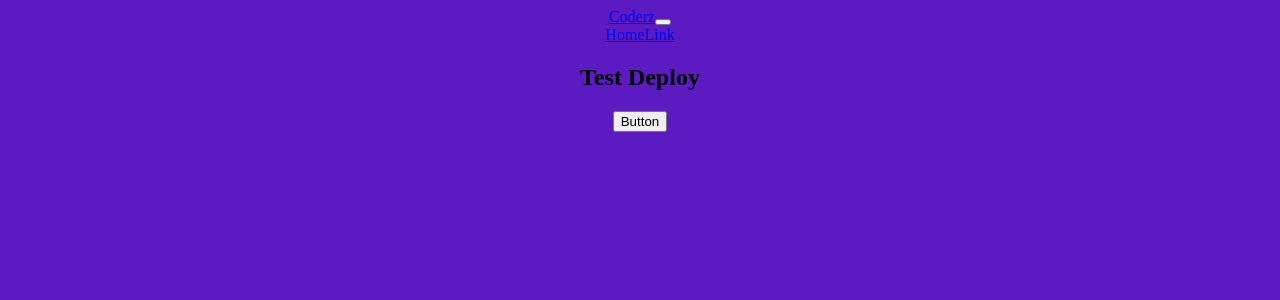
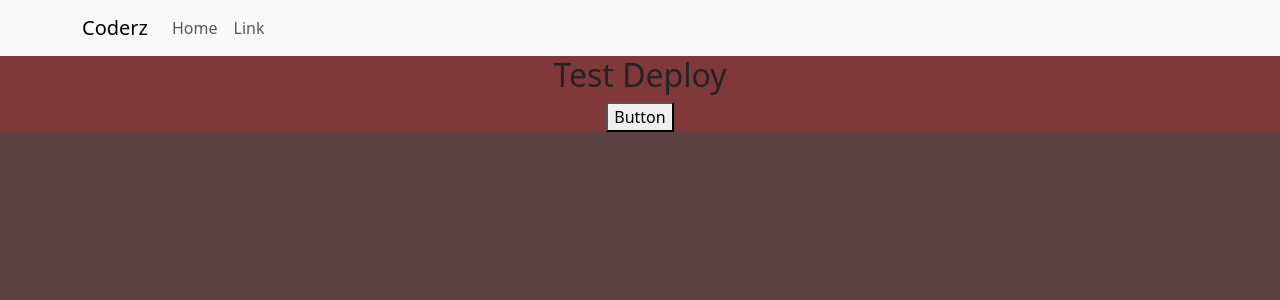
Before and after one commit to rahmanlibi47/azure, a React (Create React App) app: page / in a window 1280 px wide. Shown: the top 300 px of the page. Built offline with nearby package versions, Linux system fonts and the light colour scheme.

Commit message:
Updating colors

```diff
--- a/package.json
+++ b/package.json
@@ -6,6 +6,7 @@
     "@testing-library/jest-dom": "^5.17.0",
     "@testing-library/react": "^13.4.0",
     "@testing-library/user-event": "^13.5.0",
+    "bootstrap": "^5.3.3",
     "react": "^18.2.0",
     "react-bootstrap": "^2.10.1",
     "react-dom": "^18.2.0",
--- a/src/App.css
+++ b/src/App.css
@@ -1,8 +1,12 @@
 .App {
   text-align: center;
-  background-color: rgb(91, 26, 194);
+  background-color: #823838;
 }
 
 body{
-  background-color: rgb(91, 26, 194);
+  background-color: #984b4b;
 }
+
+html{
+  background-color: #5c4343;
+}
--- a/src/components/navbar.js
+++ b/src/components/navbar.js
@@ -4,9 +4,9 @@ import Navbar from 'react-bootstrap/Navbar';
 
 function Navbars() {
   return (
-    <Navbar expand="lg" className="bg-body-tertiary">
-      <Container>
-        <Navbar.Brand href="#home">Coderz</Navbar.Brand>
+    <Navbar  expand="lg" className="bg-light">
+      <Container >
+        <Navbar.Brand  href="#home">Coderz</Navbar.Brand>
         <Navbar.Toggle aria-controls="basic-navbar-nav" />
         <Navbar.Collapse id="basic-navbar-nav">
           <Nav className="me-auto">
--- a/src/index.js
+++ b/src/index.js
@@ -1,6 +1,7 @@
 import React from 'react';
 import ReactDOM from 'react-dom/client';
 import App from './App';
+import 'bootstrap/dist/css/bootstrap.min.css';
 
 const root = ReactDOM.createRoot(document.getElementById('root'));
 root.render(
```
Also changed, not shown: 1 other file (tests, documents, lock files or other folders).
